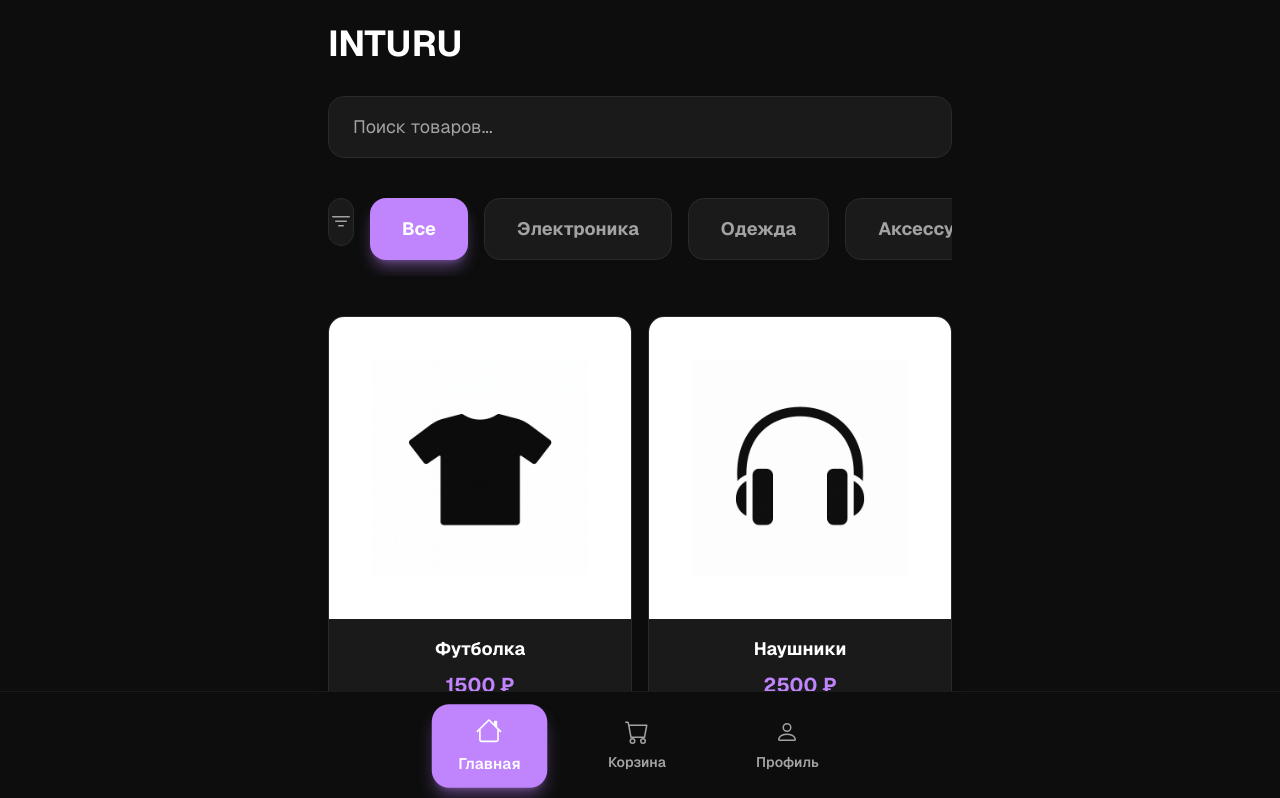
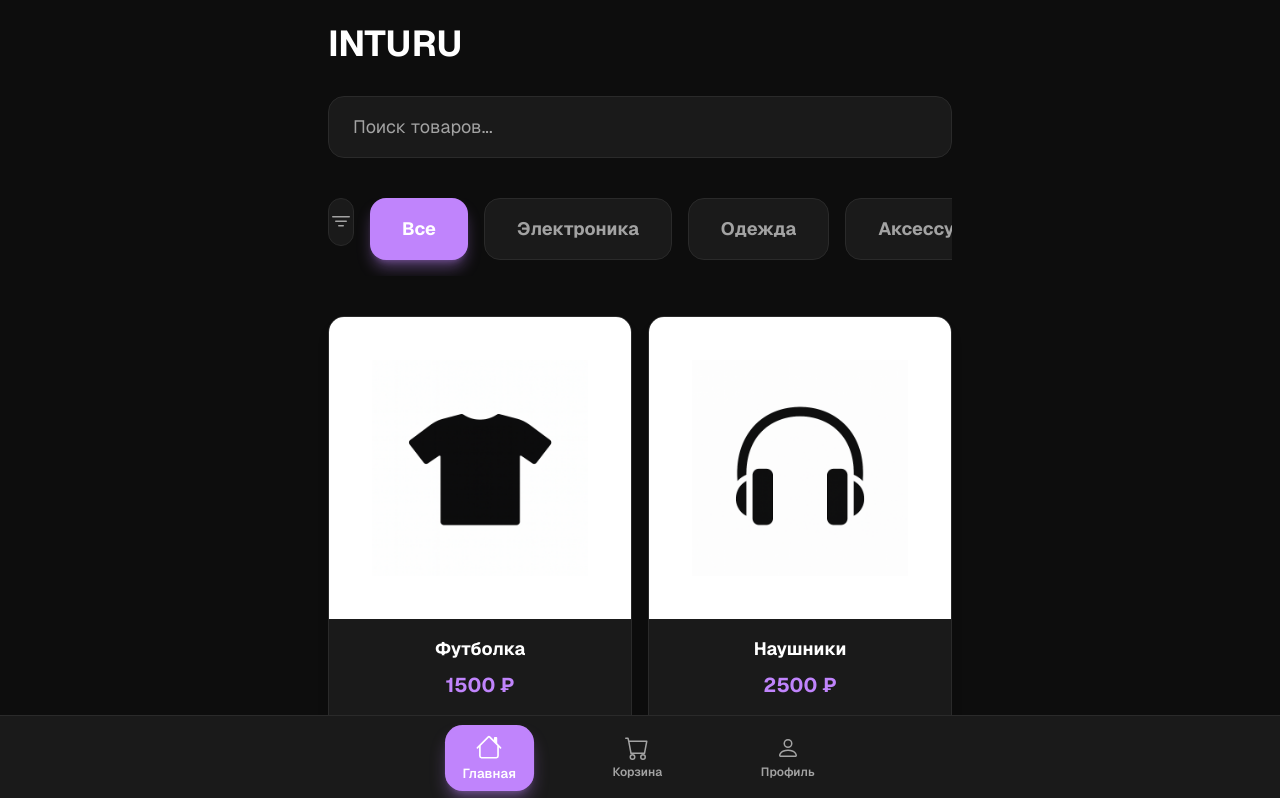
Before and after one commit to denis90-ctrl/bot2v, a React (Create React App) app: page / in a window 1280 px wide. Shown: the top 798 px of the page. Built offline with nearby package versions, Linux system fonts and the light colour scheme.

Commit message:
Fix: Bottom navigation panel height and brightness - reduce height, make background brighter to match example

```diff
--- a/src/App.js
+++ b/src/App.js
@@ -12,7 +12,7 @@ function BottomNav({ page, onPageChange }) {
   ], []);
 
   return (
-    <div className="fixed bottom-0 left-0 right-0 bg-[#0D0D0D] border-t border-[#1A1A1A] px-6 py-4 backdrop-blur-lg">
+    <div className="fixed bottom-0 left-0 right-0 bg-[#1A1A1A] border-t border-[#2A2A2A] px-6 py-3 backdrop-blur-lg">
       <div className="flex justify-around items-center max-w-md mx-auto">
         {navItems.map((item) => {
           const Icon = item.icon;
@@ -21,14 +21,14 @@ function BottomNav({ page, onPageChange }) {
             <button
               key={item.key}
               onClick={() => onPageChange(item.key)}
-              className={`flex flex-col items-center py-3 px-6 rounded-2xl transition-all duration-300 ${
+              className={`flex flex-col items-center py-2 px-4 rounded-2xl transition-all duration-300 ${
                 isActive
                   ? "bg-[#C084FC] text-white scale-110 shadow-lg shadow-[#C084FC]/40"
-                  : "text-[#A3A3A3] hover:text-white hover:bg-[#1A1A1A]"
+                  : "text-[#A3A3A3] hover:text-white hover:bg-[#2A2A2A]"
               }`}
             >
               <Icon className={`w-6 h-6 ${isActive ? "text-white" : ""}`} />
-              <span className={`text-sm mt-2 font-semibold ${isActive ? "font-bold" : ""}`}>
+              <span className={`text-xs mt-1 font-semibold ${isActive ? "font-bold" : ""}`}>
                 {item.label}
               </span>
             </button>
```
